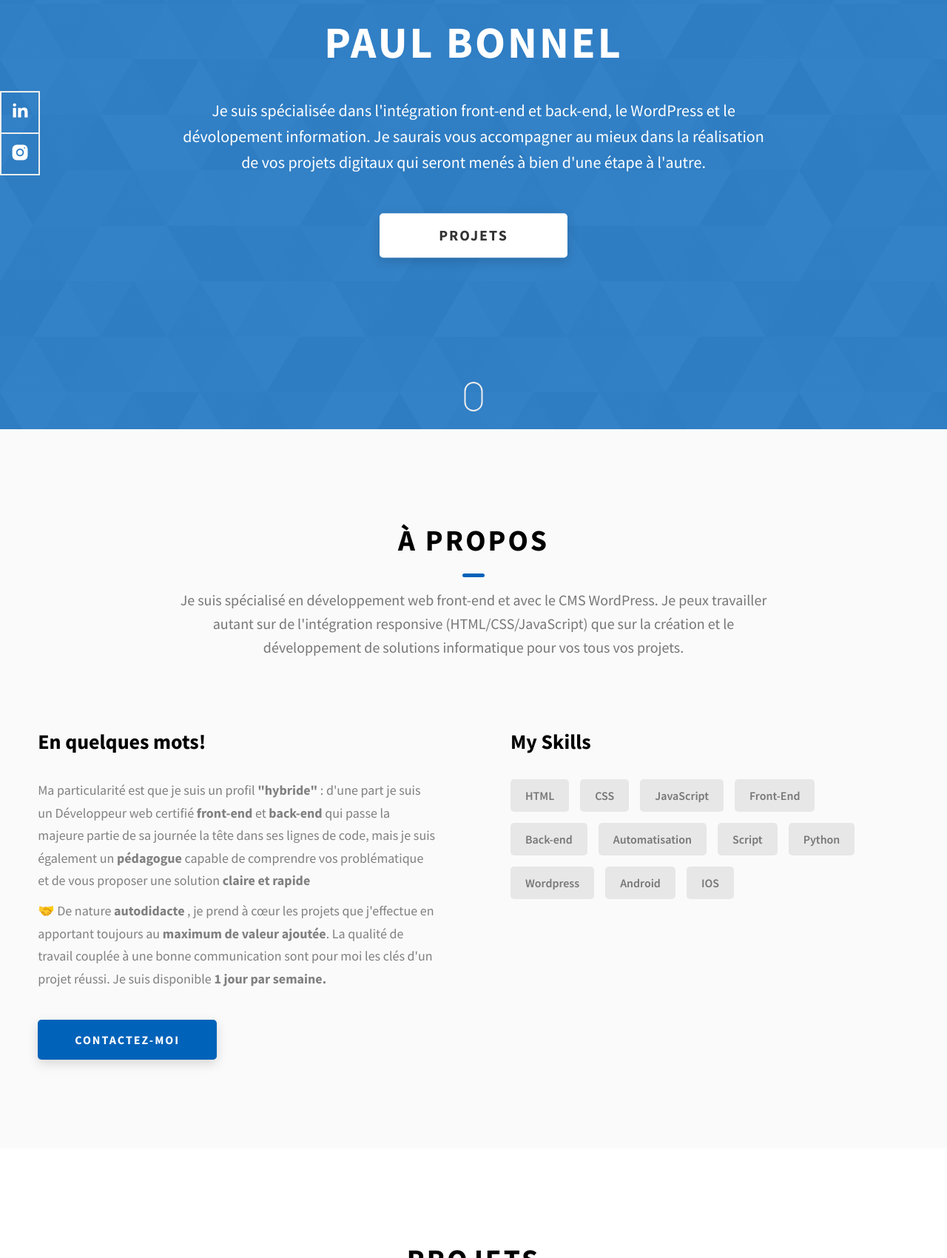
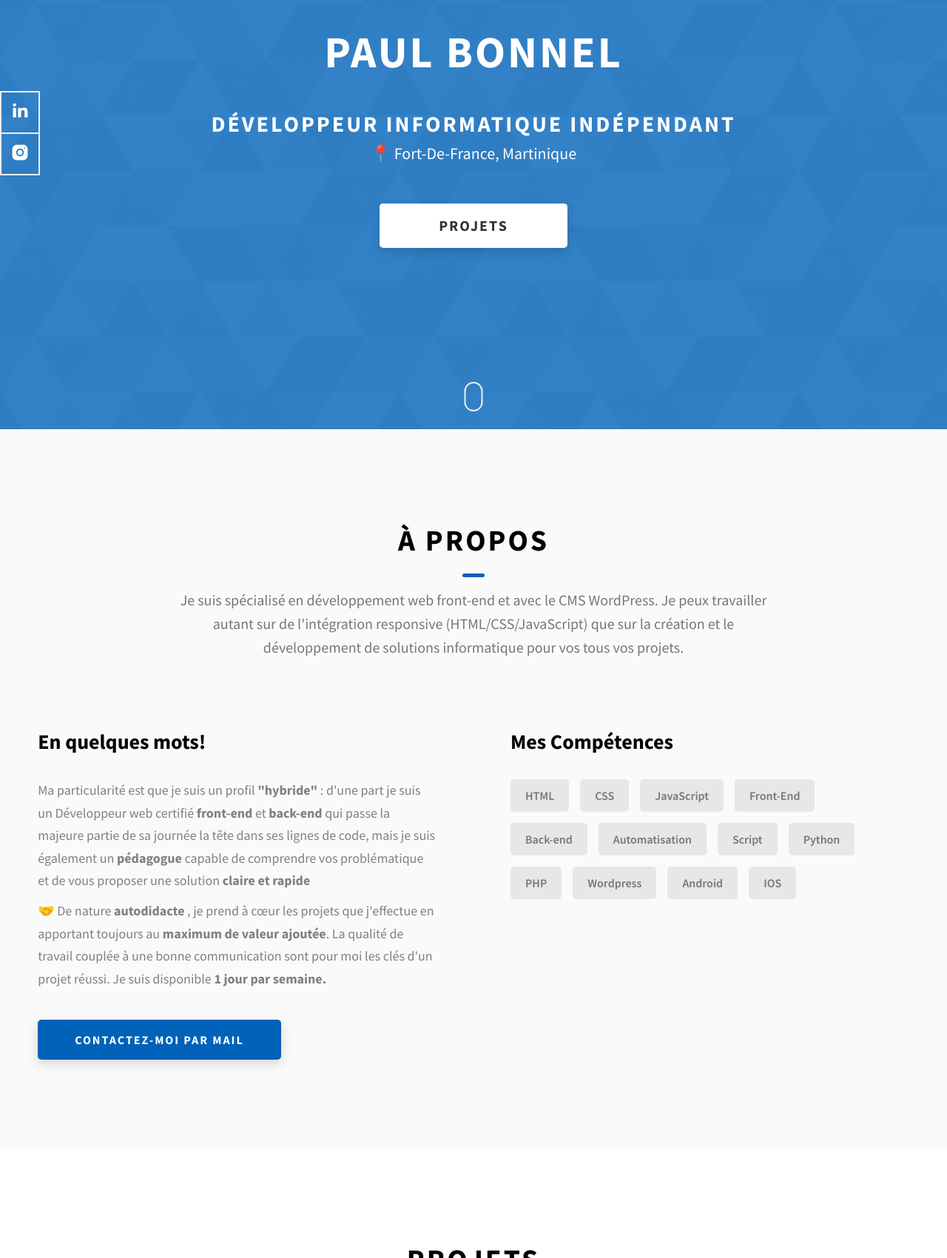
Before and after one commit to paul-bonnel-fr/paul-bonnel-fr.github.io, a website: page index.html in a window 1280 px wide. Shown: the part 220-1920 px from the top of the page at 74% size. Drawn offline with Linux system fonts and the light colour scheme.

Commit message:
IMPROVEMENT

```diff
--- a/css/style.css
+++ b/css/style.css
@@ -67,6 +67,14 @@ textarea {
   text-transform: uppercase;
   letter-spacing: 3px;
   text-align: center; }
+
+  .heading-secondary {
+    font-size: 3rem;
+    text-transform: uppercase;
+    letter-spacing: 3px;
+    text-align: center;
+  }
+
   @media only screen and (max-width: 37.5em) {
     .heading-primary {
       font-size: 4.5rem; } }
@@ -641,7 +649,7 @@ textarea {
     margin-top: 2rem; }
   .main-footer__icon {
     margin-right: 1rem;
-    width: 2.5rem; }
+    width: 4.5rem; }
     .main-footer__icon--mr-none {
       margin-right: 0; }
   .main-footer__lower {
--- a/index.html
+++ b/index.html
@@ -84,12 +84,12 @@
       <div class="home-hero__content">
         <h1 class="heading-primary">Paul Bonnel</h1>
         <div class="home-hero__info">
-          <p class="text-primary">
-            Je suis spécialisée dans l'intégration front-end et back-end, le
-            WordPress et le dévolopement information. Je saurais vous
-            accompagner au mieux dans la réalisation de vos projets digitaux qui
-            seront menés à bien d'une étape à l'autre.
-          </p>
+          <h1 class="heading-secondary">
+            Développeur Informatique Indépendant
+          </h1>
+          <center>
+            <p class="text-primary">📍 Fort-De-France, Martinique</p>
+          </center>
         </div>
         <div class="home-hero__cta">
           <a href="./#projects" class="btn btn--bg">Projets</a>
@@ -189,11 +189,11 @@
             <a
               href="mailto:paul.bonnel.pro@gmail.com?subject=Prise%20de%20contact"
               class="btn btn--med btn--theme dynamicBgClr"
-              >Contactez-moi</a
+              >Contactez-moi par mail</a
             >
           </div>
           <div class="about__content-skills">
-            <h3 class="about__content-title">My Skills</h3>
+            <h3 class="about__content-title">Mes Compétences</h3>
             <div class="skills">
               <div class="skills__skill">HTML</div>
               <div class="skills__skill">CSS</div>
@@ -203,6 +203,7 @@
               <div class="skills__skill">Automatisation</div>
               <div class="skills__skill">Script</div>
               <div class="skills__skill">Python</div>
+              <div class="skills__skill">PHP</div>
               <div class="skills__skill">Wordpress</div>
               <div class="skills__skill">Android</div>
               <div class="skills__skill">IOS</div>
@@ -379,9 +380,12 @@
               <span>Mes réseaux</span>
             </h2>
             <div class="main-footer__social-cont">
-              <a target="_blank" rel="noreferrer" href="#">
+              <a
+                target="_blank"
+                rel="noreferrer"
+                href="https://www.linkedin.com/in/paul-bonnel/"
+              >
                 <img
-                  href="https://www.linkedin.com/in/paul-bonnel/"
                   class="main-footer__icon"
                   src="./assets/png/linkedin-ico.png"
                   alt="icon"
@@ -408,9 +412,12 @@
                   alt="icon"
                 />
               </a> -->
-              <a target="_blank" rel="noreferrer" href="#">
+              <a
+                target="_blank"
+                rel="noreferrer"
+                href="https://www.instagram.com/bonnel.production/"
+              >
                 <img
-                  href="https://www.instagram.com/bonnel.production/"
                   class="main-footer__icon main-footer__icon--mr-none"
                   src="./assets/png/insta-ico.png"
                   alt="icon"
```
